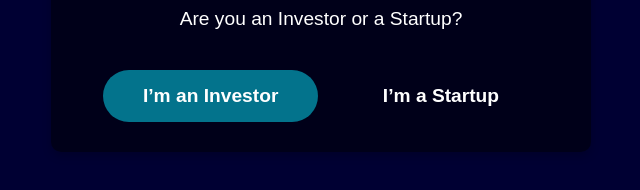
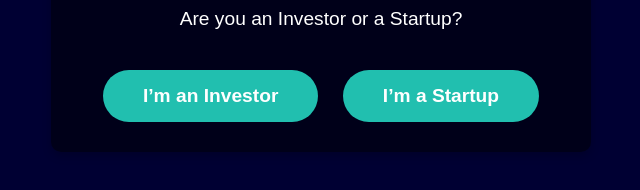
Before and after one commit to moi-brooks/FunditHere, a plain HTML site: page index.html in a window 1280 px wide. Shown: the part 392-582 px from the top of the page, without its empty margins (319-959 px from the left). Drawn offline with Linux system fonts and the light colour scheme.

Commit message:
Update index.html

```diff
--- a/index.html
+++ b/index.html
@@ -69,7 +69,7 @@
         }
 
         .button-investor {
-            background-color: #03738C;
+            background-color: #21BFAF;
             color: #fff;
         }
 
@@ -79,7 +79,7 @@
         }
 
         .button-startup {
-            background-color: #03738CF;
+            background-color: #21BFAF;
             color: #fff;
         }
 
```
